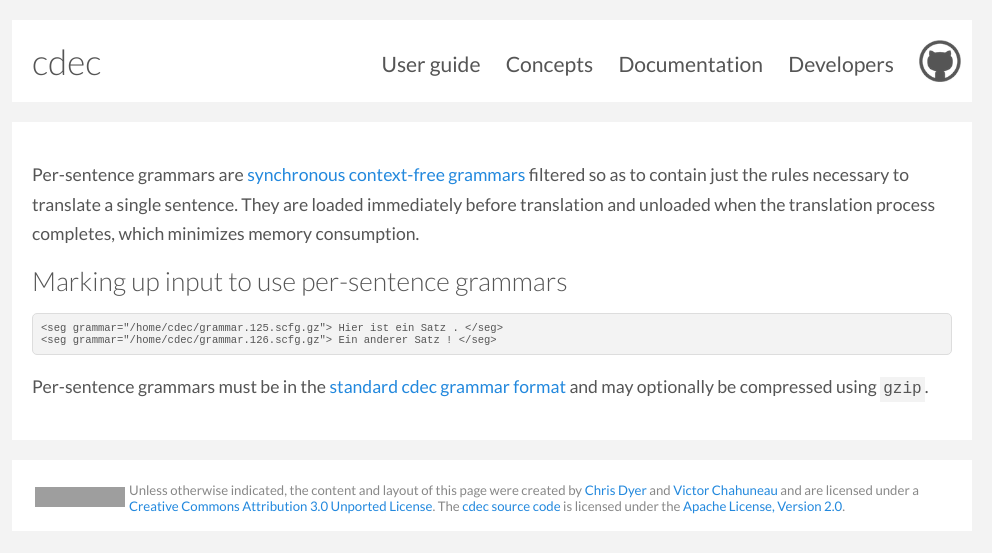
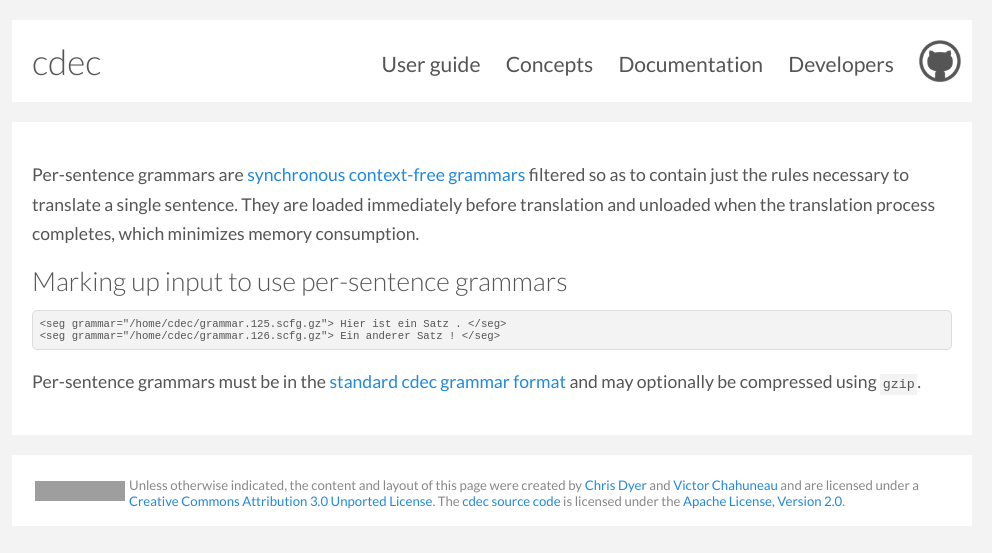
Before and after one commit to cdec/cdec.github.com, a Jekyll site: the page built from guide/psgs.md, in a window 1280 px wide. Shown: the top 553 px of the page, without its empty margins (148-1140 px from the left). Built offline with Jekyll 4.4.1, drawn with Linux system fonts in a browser that asks for light colours; some web fonts are replaced; Markdown is read by kramdown in place of the engine named in the settings; grey boxes are pictures that could not be loaded.

Commit message:
tweak fonts

```diff
--- a/css/style.css
+++ b/css/style.css
@@ -42,7 +42,7 @@
 }
 
 code, pre, tt {
-    font: 12pt "Droid Sans Mono", monospace;
+    font: 10pt "Droid Sans Mono", monospace;
     background: #f3f3f3;
     padding: 0.2em;
 }
@@ -56,7 +56,7 @@
 pre code {
     padding: 0;
     display: block;
-    font-size: 66%;
+    font-size: 80%;
     width: auto;
     overflow: auto;
 }
```
